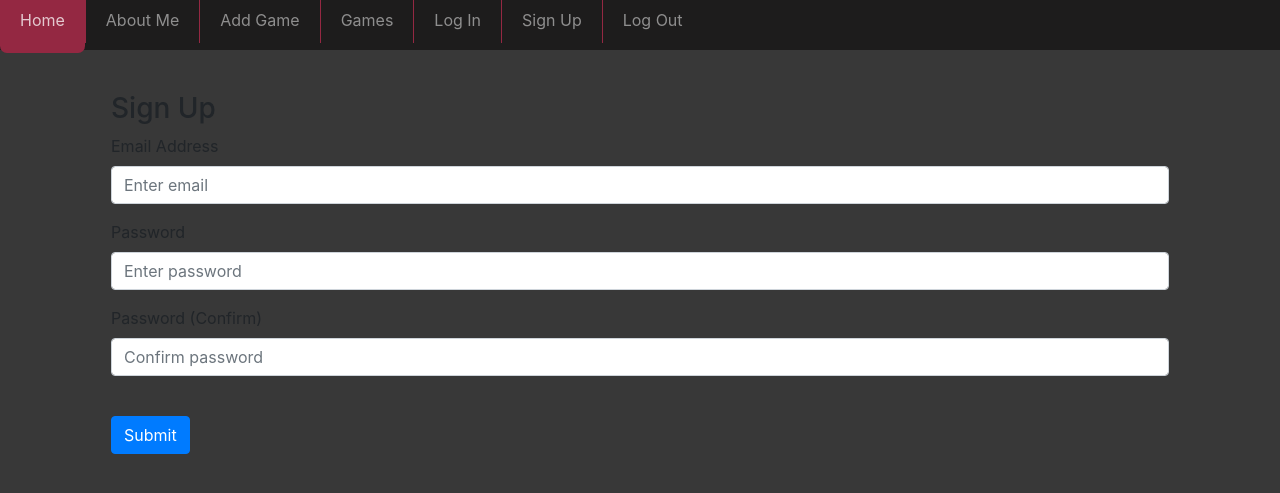
After one commit to FernPerez/Video-Game-Blog, a Flask app: page /sign_up in a window 1280 px wide. The commit adds this page. Shown: the top 493 px of the page. Run offline with Flask 3, Linux system fonts and the light colour scheme; some libraries are stand-ins or nearby versions.

Commit message:
Created new database with user model, necessary templates, and the ability to create a user

```diff
--- a/VG_Website/website/__init__.py
+++ b/VG_Website/website/__init__.py
@@ -24,7 +24,7 @@ def create_app():
     app.register_blueprint(views, url_prefix="/")
     app.register_blueprint(auth, url_prefix="/auth/")
 
-    from .models import Game
+    from .models import User, Game
 
     create_database(app)
 
--- a/VG_Website/website/templates/base.html
+++ b/VG_Website/website/templates/base.html
@@ -534,6 +534,12 @@
                     <a class="nav-item nav-link navBlock" id="addGame" href="/add-game" style="padding-left: 20px; padding-right:20px">Add Game</a>
                     <div class="navDivLine"></div>
                     <a class="nav-item nav-link navBlock" id="Games" href="/games" style="padding-left: 20px; padding-right:20px">Games</a>
+                    <div class="navDivLine"></div>
+                    <a class="nav-item nav-link navBlock" id="Log_In" href="/login" style="padding-left: 20px; padding-right:20px">Log In</a>
+                    <div class="navDivLine"></div>
+                    <a class="nav-item nav-link navBlock" id="Sign_Up" href="/sign_up" style="padding-left: 20px; padding-right:20px">Sign Up</a>
+                    <div class="navDivLine"></div>
+                    <a class="nav-item nav-link navBlock" id="Log_Out" href="/logout" style="padding-left: 20px; padding-right:20px">Log Out</a>
                 </div>
             </div>
         </nav>
--- /dev/null
+++ b/VG_Website/website/templates/sign_up.html
@@ -0,0 +1,38 @@
+{% extends "base.html" %} {% block title %}Sign Up{% endblock %} {% block
+    content %}
+    <form method="POST">
+      <h3 allign="center">Sign Up</h3>
+      <div class="form-group">
+        <label for="email">Email Address</label>
+        <input
+          type="email"
+          class="form-control"
+          id="email"
+          name="email"
+          placeholder="Enter email"
+        />
+      </div>
+      <div class="form-group">
+        <label for="password1">Password</label>
+        <input
+          type="password"
+          class="form-control"
+          id="password1"
+          name="password1"
+          placeholder="Enter password"
+        />
+      </div>
+      <div class="form-group">
+        <label for="password2">Password (Confirm)</label>
+        <input
+          type="password"
+          class="form-control"
+          id="password2"
+          name="password2"
+          placeholder="Confirm password"
+        />
+      </div>
+      <br />
+      <button type="submit" class="btn btn-primary">Submit</button>
+    </form>
+    {% endblock %}
--- a/VG_Website/website/views.py
+++ b/VG_Website/website/views.py
@@ -1,7 +1,8 @@
 from flask import Blueprint, render_template, request, flash, current_app, redirect, url_for
-from .models import Game
+from .models import User, Game
 from . import db
 from werkzeug.utils import secure_filename
+from werkzeug.security import generate_password_hash, check_password_hash
 import uuid as uuid
 import os
 from datetime import datetime
@@ -16,6 +17,45 @@ def home():
 @views.route('/about', methods=["GET"])
 def about():
     return render_template("about.html")
+
+@views.route('/sign_up', methods=["GET", "POST"])
+def sign_up():
+    if request.method == "POST":
+        email = request.form.get('email')
+        password1 = request.form.get('password1')
+        password2 = request.form.get('password2')
+
+        #Check validity of inputs
+        if len(email) <= 4:
+            flash("Email must be greater than  characters.", category='error')
+        elif len(password1) <= 7:
+            flash("Password must be greater than 7 characters.", category='error')
+        elif password1 != password2:
+            flash("Passwords do not match.", category='error')
+        else:
+            new_user = User(
+                email = email,
+                password = generate_password_hash(password1, method='sha256')
+            )
+
+            try:
+                db.session.add(new_user)
+                db.session.commit()
+                flash("User created!", category='success')
+                return redirect(url_for('views.home'))
+            except:
+                flash("Something went wrong...", category="error")
+
+
+    return render_template("sign_up.html")
+
+@views.route('/login', methods=["GET", "POST"])
+def login():
+    return render_template("login.html", boolean=True)
+
+@views.route('/logout', methods=["GET"])
+def logout():
+    return redirect(url_for("views.home"))
 
 @views.route('/add-game', methods=["GET", "POST"])
 def addGame():
```
Also changed, not shown: VG_Website/website/models.py (+8 -0 lines), VG_Website/website/templates/login.html (added, +28 -0 lines).
